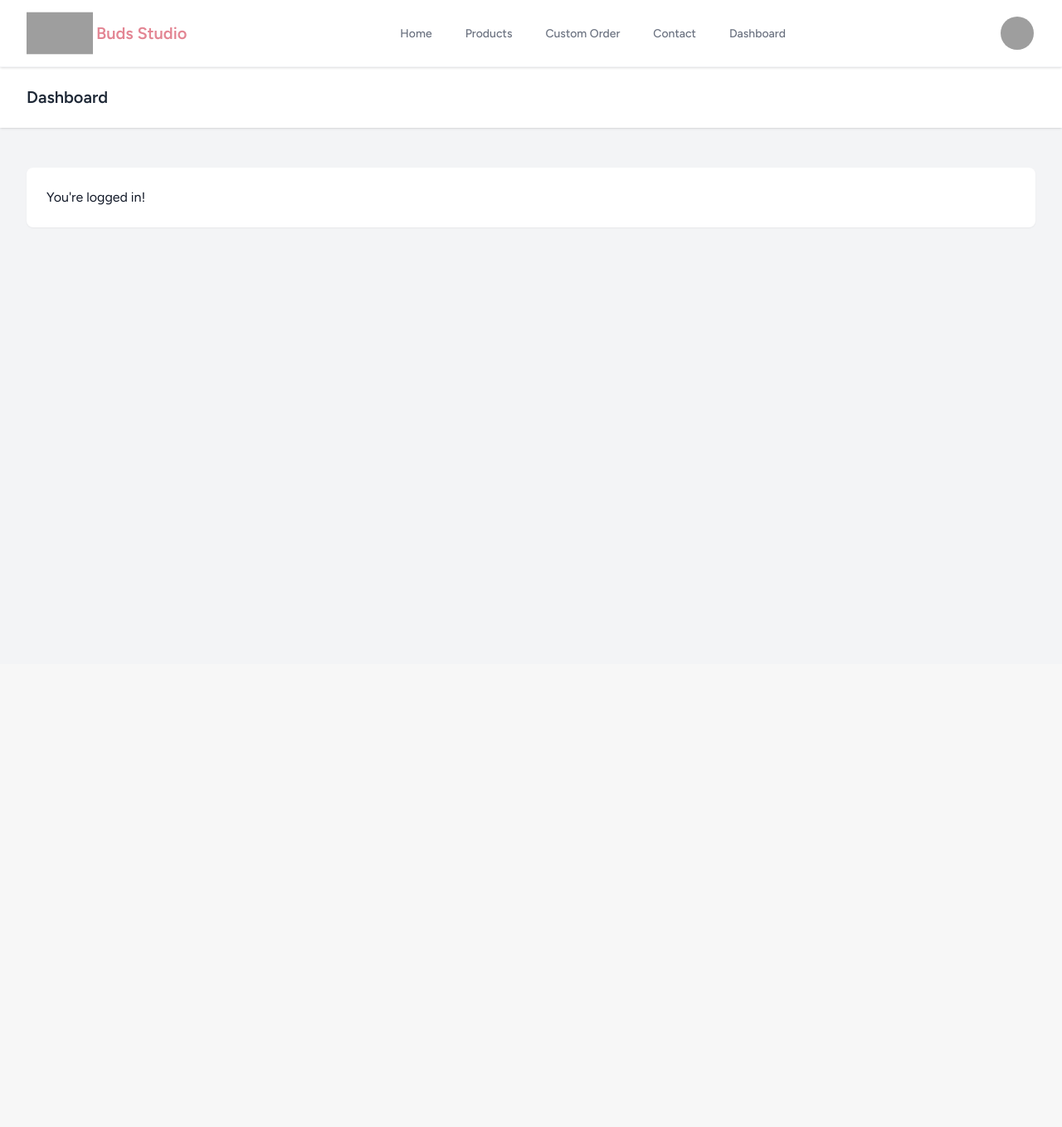
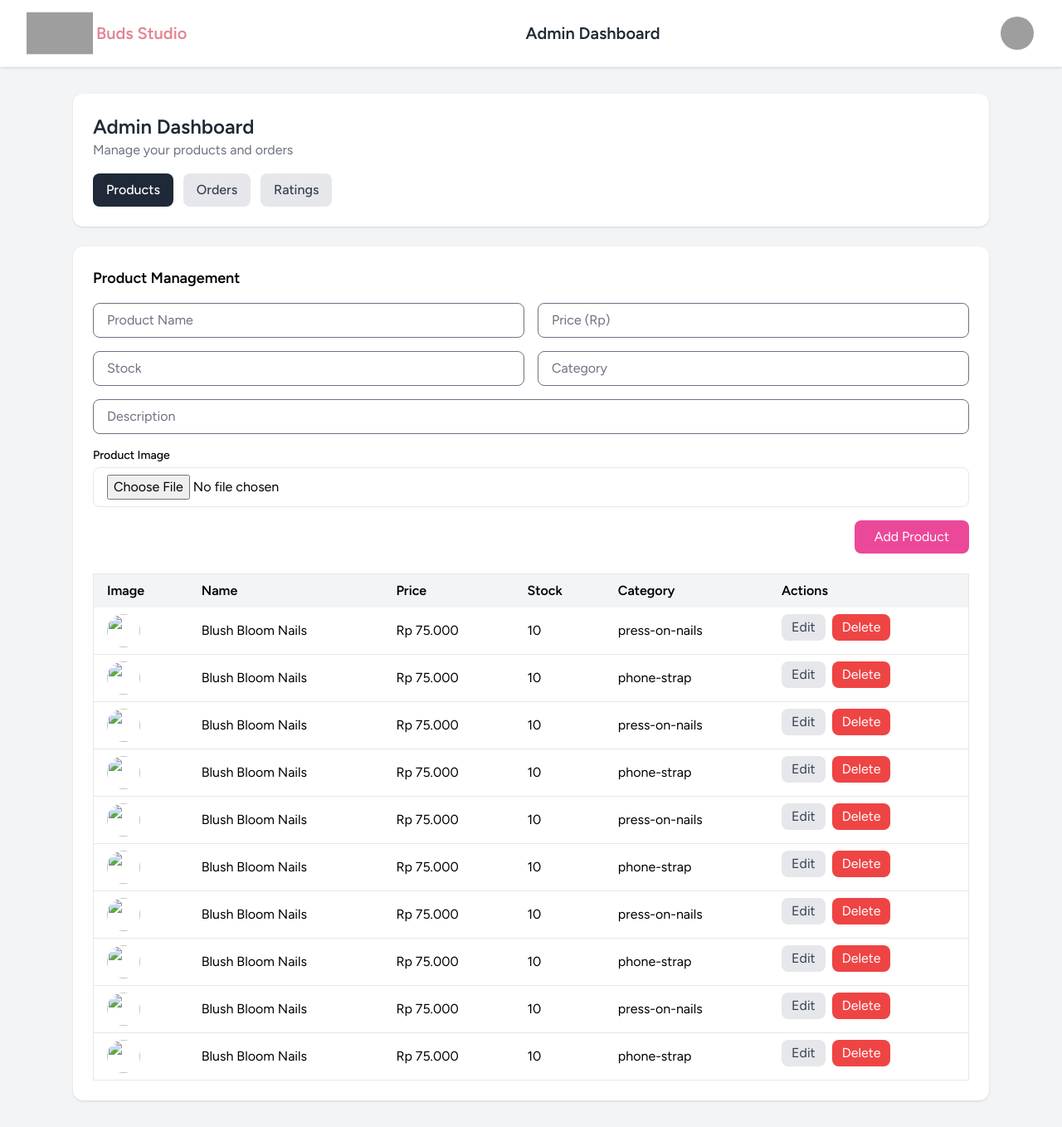
Before and after one commit to pendragonnn/buds-studio-ecommerce-website, a Laravel app: page /admin/dashboard in a window 1280 px wide. Shown: the whole page at 83% size. Before the commit the page ends 275 px from the top, so only its background shows below. Run offline with Laravel 12, Linux system fonts and the light colour scheme; a user stored in the database is signed in; data comes from the database, SQL or seed files in the repository; style sheets or scripts are compiled from the project's sources; some libraries are stand-ins or nearby versions; grey boxes are pictures that could not be loaded.

Commit message:
feature[dashboard]: add admin dashboard layout for products, orders, and ratings tab

```diff
--- a/resources/views/admin/dashboard.blade.php
+++ b/resources/views/admin/dashboard.blade.php
@@ -1,17 +1,48 @@
 <x-app-layout>
-    <x-slot name="header">
-        <h2 class="font-semibold text-xl text-gray-800 leading-tight">
-            {{ __('Dashboard') }}
-        </h2>
-    </x-slot>
+    {{-- resources/views/admin/dashboard.blade.php --}}
+    <div class="min-h-screen bg-gray-100" x-data="{ tab: 'products' }">
+        {{-- Main --}}
+        <main class="max-w-6xl mx-auto px-6 py-8">
+            {{-- Panel Header --}}
+            <div class="bg-white shadow rounded-xl p-6 mb-6">
+                <h2 class="text-2xl font-bold text-gray-800">Admin Dashboard</h2>
+                <p class="text-gray-500">Manage your products and orders</p>
 
-    <div class="py-12">
-        <div class="max-w-7xl mx-auto sm:px-6 lg:px-8">
-            <div class="bg-white overflow-hidden shadow-sm sm:rounded-lg">
-                <div class="p-6 text-gray-900">
-                    {{ __("You're logged in!") }}
+                {{-- Tabs --}}
+                <div class="flex gap-3 mt-4">
+                    <button @click="tab = 'products'"
+                        :class="tab === 'products' ? 'bg-gray-800 text-white' : 'bg-gray-200 text-gray-700'"
+                        class="px-4 py-2 rounded-lg font-medium">
+                        Products
+                    </button>
+                    <button @click="tab = 'orders'"
+                        :class="tab === 'orders' ? 'bg-gray-800 text-white' : 'bg-gray-200 text-gray-700'"
+                        class="px-4 py-2 rounded-lg font-medium">
+                        Orders
+                    </button>
+                    <button @click="tab = 'ratings'"
+                        :class="tab === 'ratings' ? 'bg-gray-800 text-white' : 'bg-gray-200 text-gray-700'"
+                        class="px-4 py-2 rounded-lg font-medium">
+                        Ratings
+                    </button>
                 </div>
             </div>
-        </div>
+
+            {{-- Content --}}
+            <div>
+                {{-- Include per tab --}}
+                <div x-show="tab === 'products'" x-transition>
+                    @include('admin.tabs.products')
+                </div>
+
+                <div x-show="tab === 'orders'" x-transition>
+                    @include('admin.tabs.orders')
+                </div>
+
+                <div x-show="tab === 'ratings'" x-transition>
+                    @include('admin.tabs.ratings')
+                </div>
+            </div>
+        </main>
     </div>
 </x-app-layout>
--- /dev/null
+++ b/resources/views/admin/tabs/orders.blade.php
@@ -0,0 +1,65 @@
+<div class="bg-white shadow rounded-xl p-6">
+  <h3 class="text-lg font-semibold mb-6">Orders Management</h3>
+
+  {{-- Summary Cards --}}
+  <div class="grid grid-cols-1 sm:grid-cols-2 lg:grid-cols-4 gap-4 mb-6">
+    <div class="bg-gray-100 p-4 rounded-lg text-center">
+      <p class="text-gray-600 font-medium">Total Orders</p>
+      <p class="text-2xl font-bold text-gray-800">15</p>
+    </div>
+    <div class="bg-gray-100 p-4 rounded-lg text-center">
+      <p class="text-gray-600 font-medium">Pending Orders</p>
+      <p class="text-2xl font-bold text-gray-800">5</p>
+    </div>
+    <div class="bg-gray-100 p-4 rounded-lg text-center">
+      <p class="text-gray-600 font-medium">Completed Orders</p>
+      <p class="text-2xl font-bold text-gray-800">17</p>
+    </div>
+    <div class="bg-gray-100 p-4 rounded-lg text-center">
+      <p class="text-gray-600 font-medium">Total Revenue</p>
+      <p class="text-2xl font-bold text-gray-800">Rp 2,125,000</p>
+    </div>
+  </div>
+
+  {{-- Orders Table --}}
+  <div class="overflow-x-auto">
+    <table class="min-w-full border border-gray-200 rounded-lg">
+      <thead class="bg-gray-100">
+        <tr>
+          <th class="px-4 py-2 text-left">Order ID</th>
+          <th class="px-4 py-2 text-left">Name</th>
+          <th class="px-4 py-2 text-left">Products</th>
+          <th class="px-4 py-2 text-left">Total</th>
+          <th class="px-4 py-2 text-left">Status</th>
+          <th class="px-4 py-2 text-left">Date</th>
+          <th class="px-4 py-2 text-left">Actions</th>
+        </tr>
+      </thead>
+      <tbody class="divide-y divide-gray-200">
+        @for ($i = 1; $i <= 10; $i++)
+          <tr>
+            <td class="px-4 py-2">#BS{{ str_pad($i, 3, '0', STR_PAD_LEFT) }}</td>
+            <td class="px-4 py-2">Sarah Johnson</td>
+            <td class="px-4 py-2">Blush Bloom Nails</td>
+            <td class="px-4 py-2">Rp 75.000</td>
+            <td class="px-4 py-2">
+              @if($i % 3 === 0)
+                <span class="bg-green-100 text-green-700 px-3 py-1 rounded-lg text-sm">Completed</span>
+              @elseif($i % 3 === 1)
+                <span class="bg-yellow-100 text-yellow-700 px-3 py-1 rounded-lg text-sm">Pending</span>
+              @else
+                <span class="bg-blue-100 text-blue-700 px-3 py-1 rounded-lg text-sm">Processing</span>
+              @endif
+            </td>
+            <td class="px-4 py-2">2025-08-0{{ $i % 9 + 1 }}</td>
+            <td class="px-4 py-2">
+              <button class="bg-gray-200 text-gray-700 px-3 py-1 rounded-lg hover:bg-gray-300">
+                View
+              </button>
+            </td>
+          </tr>
+        @endfor
+      </tbody>
+    </table>
+  </div>
+</div>
--- /dev/null
+++ b/resources/views/admin/tabs/products.blade.php
@@ -0,0 +1,56 @@
+<div class="bg-white shadow rounded-xl p-6">
+  <h3 class="text-lg font-semibold mb-4">Product Management</h3>
+
+  {{-- Form --}}
+  <form class="grid grid-cols-1 md:grid-cols-2 gap-4 mb-6">
+    <input type="text" placeholder="Product Name" class="border px-4 py-2 rounded-lg">
+    <input type="number" placeholder="Price (Rp)" class="border px-4 py-2 rounded-lg">
+    <input type="number" placeholder="Stock" class="border px-4 py-2 rounded-lg">
+    <input type="text" placeholder="Category" class="border px-4 py-2 rounded-lg">
+    <input type="text" placeholder="Description" class="border px-4 py-2 rounded-lg col-span-2">
+
+    <div class="col-span-2">
+      <label class="block text-sm font-medium mb-1">Product Image</label>
+      <input type="file" class="w-full border px-4 py-2 rounded-lg">
+    </div>
+
+    <div class="col-span-2 flex justify-end">
+      <button type="button" class="bg-pink-500 text-white px-6 py-2 rounded-lg hover:bg-pink-600">
+        Add Product
+      </button>
+    </div>
+  </form>
+
+  {{-- Table --}}
+  <div class="overflow-x-auto">
+    <table class="min-w-full border border-gray-200 rounded-lg">
+      <thead class="bg-gray-100">
+        <tr>
+          <th class="px-4 py-2 text-left">Image</th>
+          <th class="px-4 py-2 text-left">Name</th>
+          <th class="px-4 py-2 text-left">Price</th>
+          <th class="px-4 py-2 text-left">Stock</th>
+          <th class="px-4 py-2 text-left">Category</th>
+          <th class="px-4 py-2 text-left">Actions</th>
+        </tr>
+      </thead>
+      <tbody class="divide-y divide-gray-200">
+        @for ($i = 1; $i <= 10; $i++)
+          <tr>
+            <td class="px-4 py-2">
+              <img src="https://via.placeholder.com/40" class="w-10 h-10 rounded-full">
+            </td>
+            <td class="px-4 py-2">Blush Bloom Nails</td>
+            <td class="px-4 py-2">Rp 75.000</td>
+            <td class="px-4 py-2">10</td>
+            <td class="px-4 py-2">{{ $i % 2 === 0 ? 'phone-strap' : 'press-on-nails' }}</td>
+            <td class="px-4 py-2 flex gap-2">
+              <button class="bg-gray-200 text-gray-700 px-3 py-1 rounded-lg hover:bg-gray-300">Edit</button>
+              <button class="bg-red-500 text-white px-3 py-1 rounded-lg hover:bg-red-600">Delete</button>
+            </td>
+          </tr>
+        @endfor
+      </tbody>
+    </table>
+  </div>
+</div>
--- /dev/null
+++ b/resources/views/admin/tabs/ratings.blade.php
@@ -0,0 +1,46 @@
+<div class="bg-white shadow rounded-xl p-6">
+  <h3 class="text-lg font-semibold mb-6 text-left">Customer Ratings</h3>
+
+  {{-- Summary Cards --}}
+  <div class="grid grid-cols-1 sm:grid-cols-3 gap-4 mb-6">
+    <div class="bg-gray-100 p-4 rounded-lg text-center">
+      <p class="text-gray-600 font-medium">Total Reviews</p>
+      <p class="text-2xl font-bold text-gray-800">15</p>
+    </div>
+    <div class="bg-gray-100 p-4 rounded-lg text-center">
+      <p class="text-gray-600 font-medium">Average Rating</p>
+      <p class="text-2xl font-bold text-yellow-500">4.5 ⭐</p>
+    </div>
+    <div class="bg-gray-100 p-4 rounded-lg text-center">
+      <p class="text-gray-600 font-medium">5-Star Reviews</p>
+      <p class="text-2xl font-bold text-gray-800">10</p>
+    </div>
+  </div>
+
+  {{-- Recent Reviews --}}
+  <h4 class="text-md font-semibold mb-4 text-left">Recent Reviews</h4>
+  <div class="space-y-4">
+    @for ($i = 1; $i <= 5; $i++)
+      <div class="flex items-start justify-between bg-gray-50 p-4 rounded-lg">
+        <div>
+          <p class="font-semibold text-gray-800">Sarah Johnson</p>
+          <p class="text-gray-600 text-sm">Lorem ipsum dolor sit amet, consectetur adipiscing
+            elit.</p>
+        </div>
+        <div class="flex text-yellow-400">
+          @for ($star = 1; $star <= 5; $star++)
+            <svg xmlns="http://www.w3.org/2000/svg" class="h-5 w-5 fill-current" viewBox="0 0 20 20">
+              <path d="M9.049 2.927c.3-.921 1.603-.921 1.902 0l1.286 3.955a1 1 0
+                                                00.95.69h4.162c.969 0 1.371 1.24.588 1.81l-3.37
+                                                2.449a1 1 0 00-.364 1.118l1.287 3.955c.3.921-.755
+                                                1.688-1.54 1.118l-3.371-2.449a1 1 0
+                                                00-1.175 0l-3.371 2.449c-.784.57-1.838-.197-1.539-1.118l1.287-3.955a1
+                                                1 0 00-.364-1.118L2.075 9.382c-.783-.57-.38-1.81.588-1.81h4.162a1
+                                                1 0 00.95-.69l1.286-3.955z" />
+            </svg>
+          @endfor
+        </div>
+      </div>
+    @endfor
+  </div>
+</div>
--- a/resources/views/layouts/navigation.blade.php
+++ b/resources/views/layouts/navigation.blade.php
@@ -29,24 +29,7 @@
             </div>
 
             {{-- Hamburger menu for mobile --}}
-            <div class="-mr-2 flex items-center gap-x-5 sm:hidden">
-                {{-- Customer: Cart --}}
-                @auth
-                    @if(auth()->user()->role->name === 'customer')
-                        <button @click="$store.cart.open = true" class="relative">
-                            <svg class="w-7 h-7 text-gray-700 hover:text-pink-500" fill="none" stroke="currentColor"
-                                xmlns="http://www.w3.org/2000/svg" width="24" height="24" viewBox="0 0 24 24">
-                                <path stroke-linecap="round" stroke-linejoin="round" stroke-width="2"
-                                    d="M5 4h1.5L9 16m0 0h8m-8 0a2 2 0 1 0 0 4 2 2 0 0 0 0-4Zm8 0a2 2 0 1 0 0 4 2 2 0 0 0 0-4Zm-8.5-3h9.25L19 7H7.312" />
-                            </svg>
-                            {{-- badge jumlah item --}}
-                            <span id="cart-count-mobile"
-                                class="absolute -top-2 -right-2 bg-pink-500 text-white text-xs font-bold w-5 h-5 rounded-full flex items-center justify-center">
-                                0
-                            </span>
-                        </button>
-                    @endif
-                @endauth
+            <div class="-mr-2 flex items-center sm:hidden">
                 <button @click="open = ! open"
                     class="inline-flex items-center justify-center p-2 rounded-md text-gray-400 hover:text-gray-500 hover:bg-gray-100 focus:outline-none focus:bg-gray-100 focus:text-gray-500 transition duration-150 ease-in-out">
                     <svg class="h-6 w-6" stroke="currentColor" fill="none" viewBox="0 0 24 24">
@@ -60,6 +43,7 @@
             </div>
 
             {{-- Center menu (desktop) --}}
+            @if(auth()->guest() || auth()->user()->role->name === 'customer')
                 <div class="hidden sm:flex sm:items-center sm:space-x-8">
                     <x-nav-link href="#hero">
                         {{ __('Home') }}
@@ -83,6 +67,13 @@
                         @endif
                     @endauth
                 </div>
+            @elseif(auth()->user()->role->name === 'admin')
+                <div class="hidden sm:flex sm:items-center sm:space-x-8">
+                    <h1 class="font-semibold text-xl text-gray-800 leading-tight">
+                        Admin Dashboard
+                    </h1>
+                </div>
+            @endif
 
             {{-- Right side (desktop) --}}
             <div class="hidden sm:flex sm:items-center sm:space-x-4">
@@ -156,6 +147,7 @@
         x-transition:leave-end="opacity-0 scale-95"
         class="sm:hidden h-[100dvh] fixed inset-x-0 bottom-0 top-20 bg-white border-t border-gray-100 shadow-lg p-4 overflow-y-auto">
 
+        @if(auth()->guest() || auth()->user()->role->name === 'customer')
             <div class="space-y-1">
                 <a href="#hero" @click="open = false"
                     class="block px-4 py-2 text-base font-medium text-gray-700 hover:bg-gray-100 hover:text-gray-900 rounded-lg">
@@ -173,17 +165,32 @@
                     class="block px-4 py-2 text-base font-medium text-gray-700 hover:bg-gray-100 hover:text-gray-900 rounded-lg">
                     Contact
                 </a>
+
+                {{-- Customer: Cart --}}
                 @auth
-                @if(auth()->user()->role->name === 'admin')
+                    @if(auth()->user()->role->name === 'customer')
+                        <button @click="$store.cart.open = true; open = false"
+                            class="w-full flex items-center justify-between px-4 py-2 text-base font-medium text-gray-700 hover:bg-gray-100 hover:text-gray-900 rounded-lg">
+                            <span>Cart</span>
+                            <span id="cart-count-mobile"
+                                class="ml-2 bg-pink-500 text-white text-xs font-bold w-6 h-6 rounded-full flex items-center justify-center">
+                                0
+                            </span>
+                        </button>
+                    @endif
+                @endauth
+            </div>
+        @elseif(auth()->user()->role->name === 'admin')
+            <div class="space-y-1">
+                <h1 class="px-4 py-2 text-base font-semibold text-gray-800">
+                    Admin Dashboard
+                </h1>
                 <a href="{{ route('admin.dashboard') }}" @click="open = false"
                     class="block px-4 py-2 text-base font-medium text-gray-700 hover:bg-gray-100 hover:text-gray-900 rounded-lg">
                     Dashboard
                 </a>
+            </div>
         @endif
-            @endauth
-
-
-        </div>
 
         <div class="mt-4 border-t border-gray-200 pt-4">
             @guest
```
Lines whose indentation alone changed are shown as unchanged.
